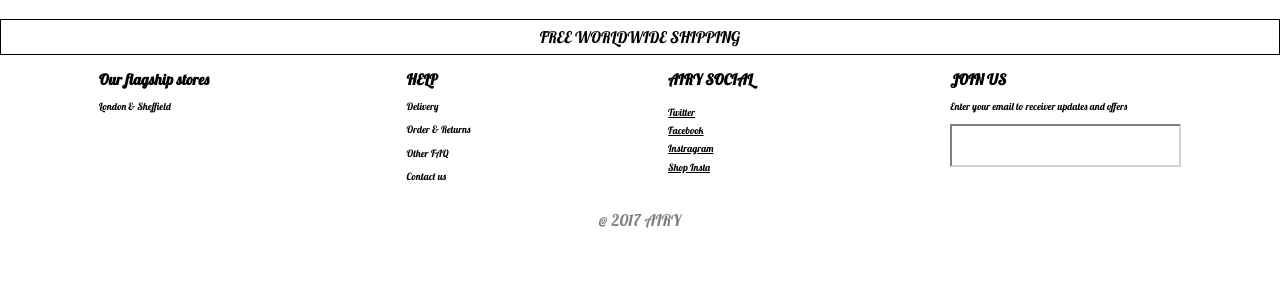
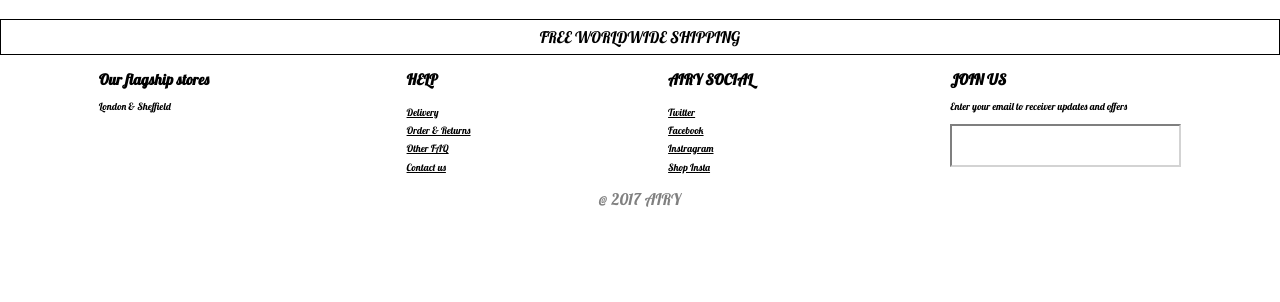
Before and after one commit to airyhq-g2/airy-shop, a Django app: page /catalogue/ in a window 1280 px wide. Shown: the part 77-379 px from the top of the page. Run offline with Django 3.2, Linux system fonts and the light colour scheme; data that the repository does not hold is empty.

Commit message:
add link of help

```diff
--- a/main/templates/footer.html
+++ b/main/templates/footer.html
@@ -11,10 +11,18 @@
         </div>
         <div class="flex-col text-l">
             <strong>HELP</strong>
+            <a href="{% url 'main:profile_tracking' %}" style="color:#000000;">
             <small>Delivery</small>
+            </a>
+            <a href="{% url 'main:payment_slip' %}" style="color:#000000;">
             <small>Order & Returns</small>
+            </a>
+            <a href="https://ask.fm/" style="color:#000000;">
             <small>Other FAQ</small>
+            </a>
+            <a href="{% url 'main:index' %}" style="color:#000000;">
             <small>Contact us</small>
+            </a>
         </div>
         <div class="flex-col text-l">
             <strong>AIRY SOCIAL</strong>
```
